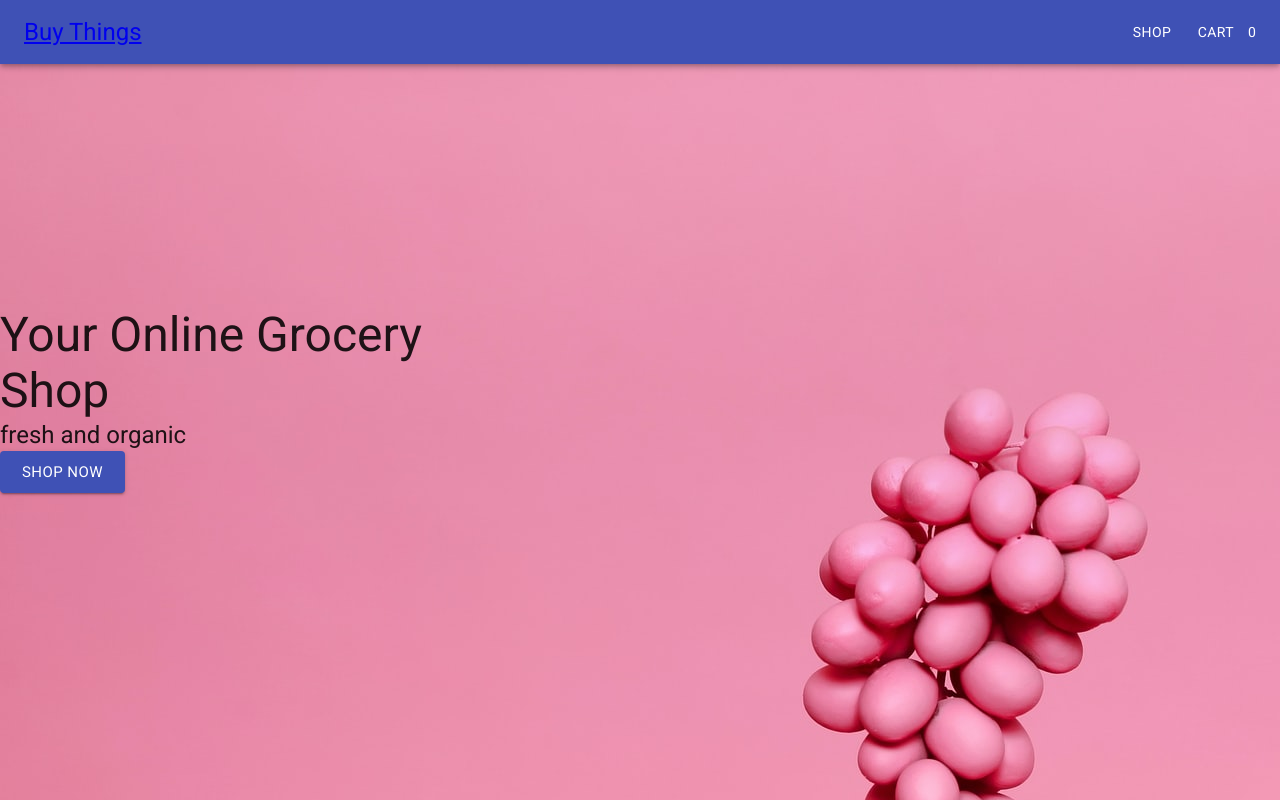
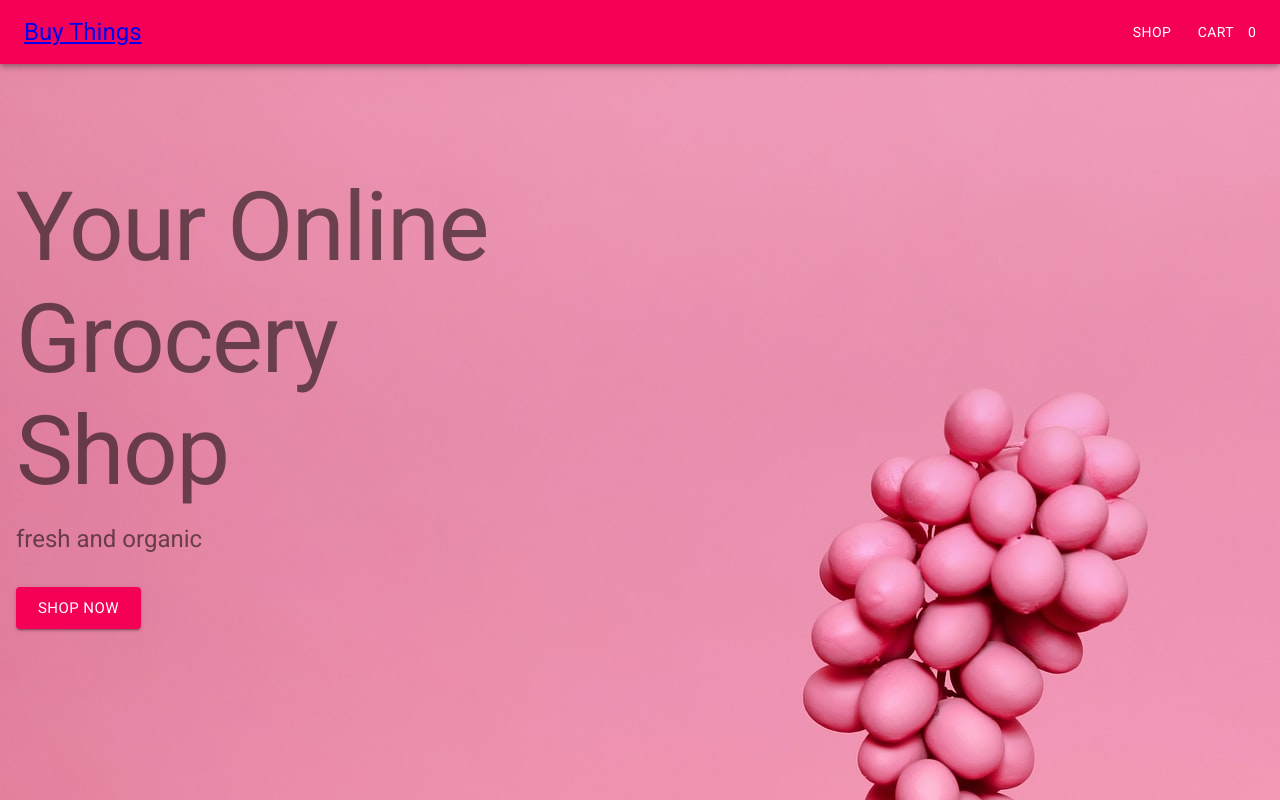
Before and after one commit to vbit27/shopping-cart, a React (Create React App) app: page / in a window 1280 px wide. Built offline with nearby package versions, Linux system fonts and the light colour scheme.

Commit message:
Add font title size

```diff
--- a/src/components/Cards.tsx
+++ b/src/components/Cards.tsx
@@ -87,7 +87,7 @@ const Cards: FC<CardsProp> = (props) => {
               <Button
                 variant="contained"
                 size="large"
-                color="primary"
+                color="secondary"
                 onClick={() => handleAddToCart(item.id)}
               >
                 Add to Cart
--- a/src/components/Header.tsx
+++ b/src/components/Header.tsx
@@ -28,7 +28,7 @@ export default function Header() {
 
   return (
     <div className={classes.root}>
-      <AppBar position="fixed">
+      <AppBar color="secondary" position="fixed">
         <Toolbar>
           <Typography
             variant="h5"
--- a/src/components/Home.tsx
+++ b/src/components/Home.tsx
@@ -3,7 +3,6 @@ import {
   CssBaseline,
   Grid,
   makeStyles,
-  Paper,
   Typography,
 } from '@material-ui/core';
 import React, { FC } from 'react';
@@ -18,13 +17,18 @@ const useStyles = makeStyles((theme) => ({
 
     backgroundColor: '#ffedd6',
   },
-  grid: {},
   image: {
     backgroundImage: '../images/101.jpg',
   },
   link: {
     textDecoration: 'none',
     color: 'white',
+  },
+  title: {
+    margin: '1rem',
+  },
+  resize: {
+    fontSize: '5rem',
   },
 }));
 
@@ -39,10 +43,27 @@ const Home: FC = () => {
       justify="space-between"
       alignItems="center"
     >
-      <Grid item xs={12} sm={6} md={4}>
-        <Typography variant="h3">Your Online Grocery Shop</Typography>
-        <Typography variant="h5">fresh and organic</Typography>
-        <Button variant="contained" size="large" color="primary">
+      <Grid item xs={12} sm={10} md={5}>
+        <Typography
+          className={classes.title}
+          color="textSecondary"
+          variant="h1"
+        >
+          Your Online Grocery Shop
+        </Typography>
+        <Typography
+          className={classes.title}
+          color="textSecondary"
+          variant="h5"
+        >
+          fresh and organic
+        </Typography>
+        <Button
+          className={classes.title}
+          variant="contained"
+          size="large"
+          color="secondary"
+        >
           <Link className={classes.link} to="./shop">
             Shop Now
           </Link>
```
